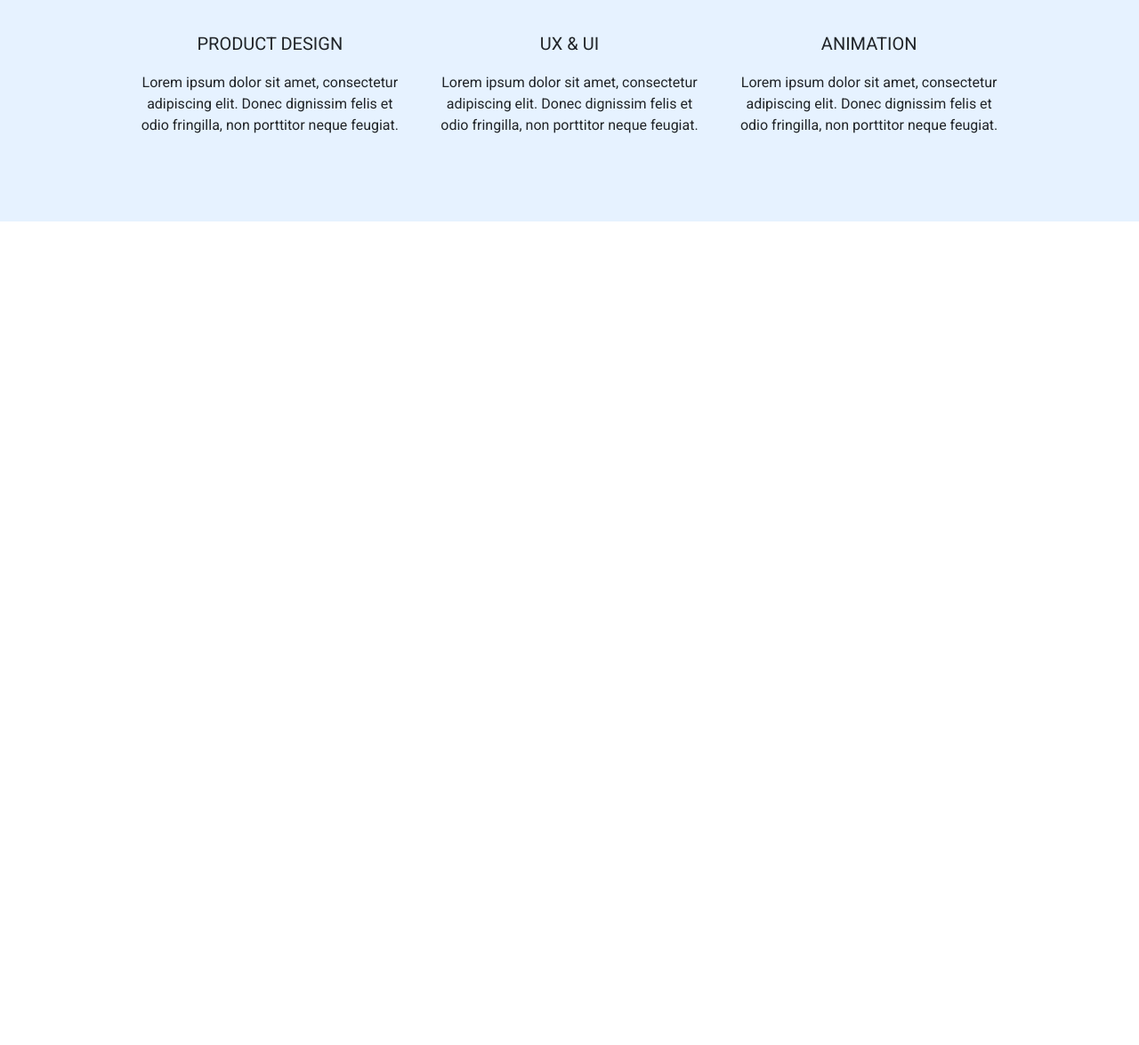
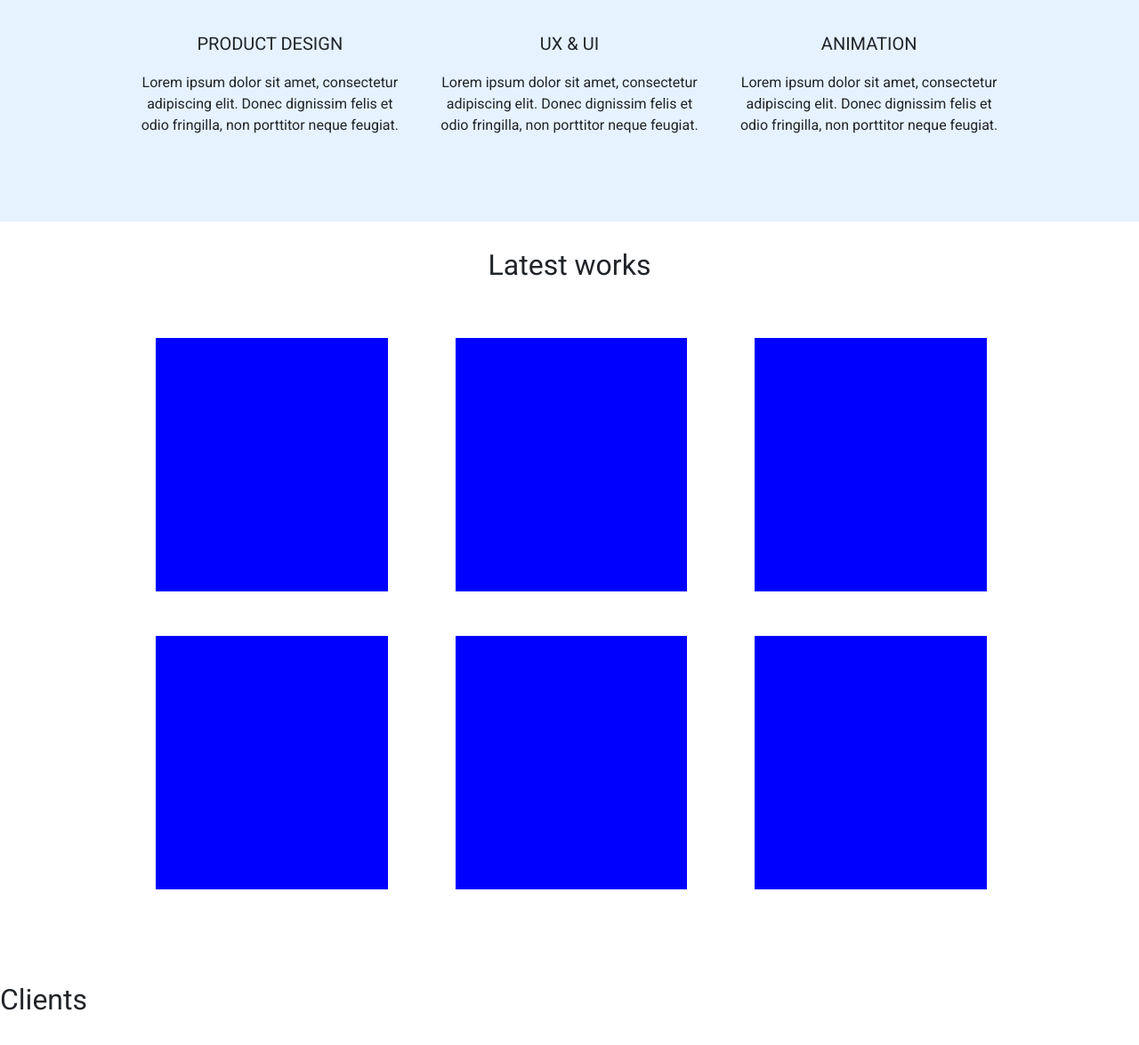
Before and after one commit to pawellicznerski/portfolio_prototype, a plain HTML site: page index.html in a window 1280 px wide. Shown: the part 1589-2764 px from the top of the page at 89% size. Before the commit the page ends 1888 px from the top, so only its background shows below. Drawn offline with Linux system fonts and the light colour scheme.

Commit message:
some changes

```diff
--- a/index.html
+++ b/index.html
@@ -130,5 +130,87 @@
 
 	</section>
 
+	<section class="latest-works">
+
+		<div class="latest-works_container">
+
+			<div class="row">
+				<h2 class="col-md-12">
+					Latest works
+				</h2>
+			</div>
+
+			<div class="row">
+				<div class="col-md-4">
+					<div>
+
+					</div>
+				</div>
+				<div class="col-md-4">
+					<div>
+
+					</div>
+				</div>
+				<div class="col-md-4">
+					<div>
+
+					</div>
+				</div>
+			</div>
+
+			<div class="row">
+				<div class="col-md-4">
+					<div>
+
+					</div>
+				</div>
+				<div class="col-md-4">
+					<div>
+
+					</div>
+				</div>
+				<div class="col-md-4">
+					<div>
+
+					</div>
+				</div>
+			</div>
+
+		</div>
+
+	</section>
+
+	<section class="Clients">
+
+		<div class="Clients_container">
+
+			<div class="row">
+				<h2 class="col-md-12">
+					Clients
+				</h2>
+			</div>
+
+			<div class="row">
+				<div class="col-md-4">
+					<div>
+
+					</div>
+				</div>
+				<div class="col-md-4">
+					<div>
+
+					</div>
+				</div>
+				<div class="col-md-4">
+					<div>
+
+					</div>
+				</div>
+			</div>
+
+		</div>
+
+	</section>
+
 </body>
 </html>
--- a/style.css
+++ b/style.css
@@ -122,3 +122,26 @@
 	section.expert-in > .expert-in_container > .row > .col-md-4 > p{
 		text-align: center;
 	}
+
+	section.latest-works {
+		padding: 30px 0;
+		background-color: #fff;
+	}
+
+	section.latest-works > .latest-works_container {
+		padding:0 150px 50px 150px;
+	}
+
+	section.latest-works > .latest-works_container > .row:first-child > h2 {
+		text-align: center;
+		padding-bottom: 30px;
+
+	}
+
+
+	section.latest-works > .latest-works_container > .row > .col-md-4 >div{
+		margin: 25px;
+		height: 285px;
+		width: 85%;
+		background-color: blue;
+	}
```
